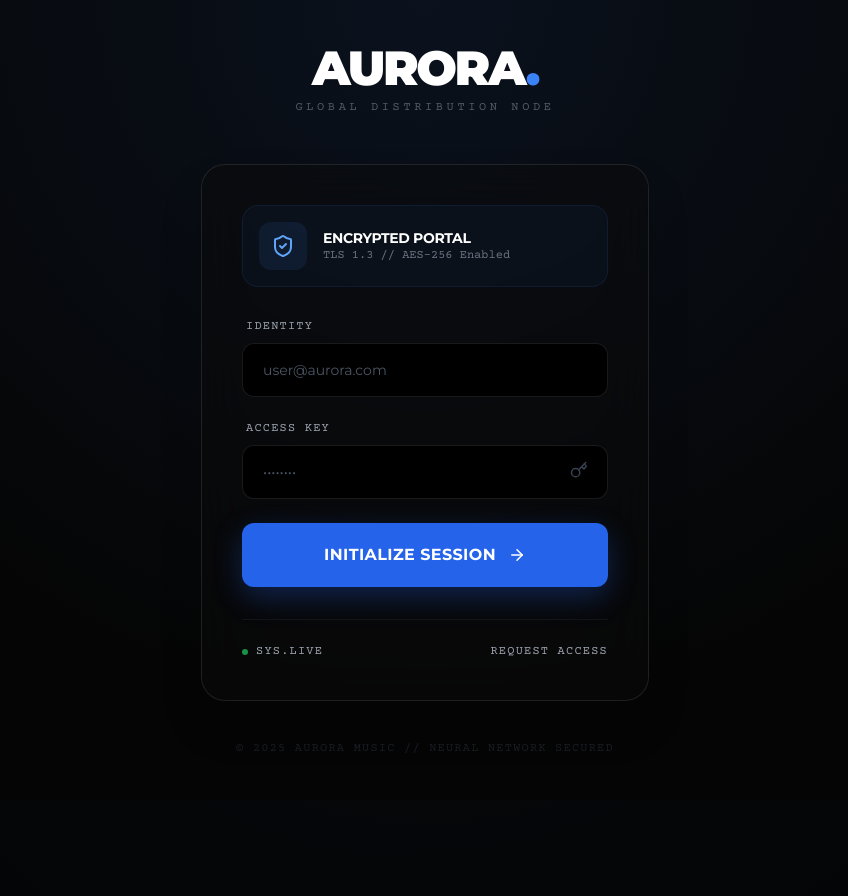
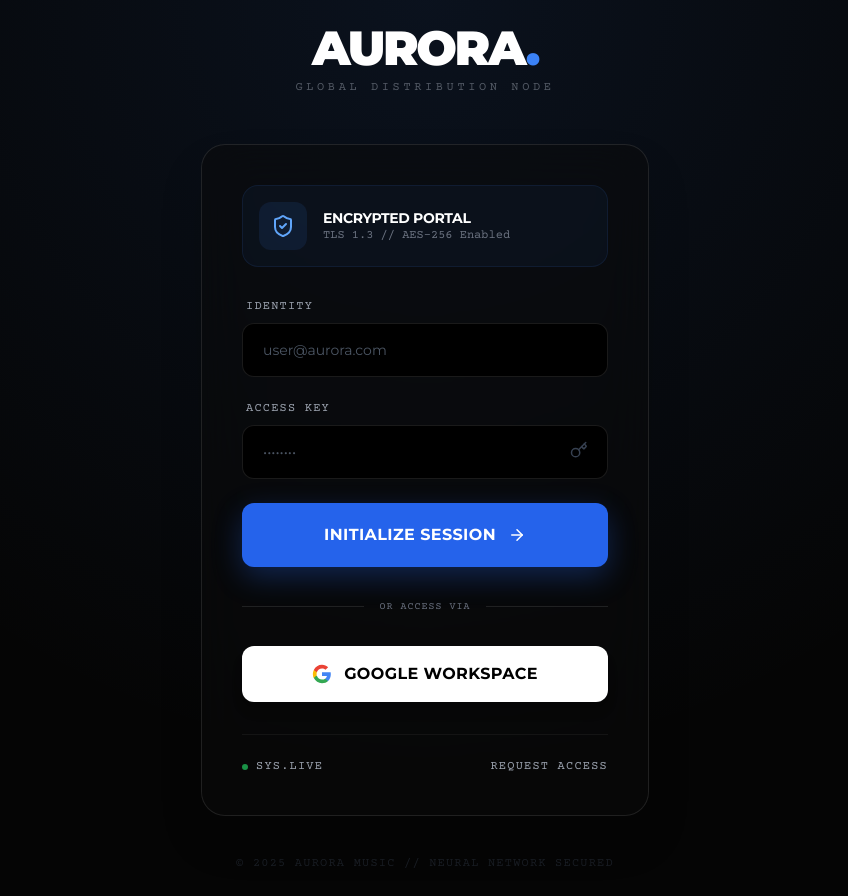
Before and after one commit to thanhcong2k7/auroradist, a React (Vite) app: page / in a window 1280 px wide. Shown: the whole page, without its empty margins (215-1063 px from the left). Before the commit the page ends 800 px from the top, so only its background shows below. Built offline with nearby package versions, Linux system fonts and the light colour scheme.

Commit message:
Login w/ Google

```diff
--- a/App.tsx
+++ b/App.tsx
@@ -1,4 +1,3 @@
-
 import React, { useState, useEffect } from 'react';
 import { HashRouter as Router, Routes, Route, Navigate } from 'react-router-dom';
 import Layout from './components/Layout';
@@ -13,12 +12,31 @@
 import Settings from './pages/Settings';
 import Support from './pages/Support';
 import Login from './pages/Login';
+import { createClient } from '@supabase/supabase-js';
+
+// Initialize Supabase
+const supabaseUrl = import.meta.env.VITE_SUPABASE_URL;
+const supabaseKey = import.meta.env.VITE_SUPABASE_ANON_KEY;
+
+if (!supabaseUrl || !supabaseKey) {
+  throw new Error("Missing Supabase Environment Variables");
+}
+const supabase = createClient(supabaseUrl, supabaseKey);
+
 
 const App: React.FC = () => {
   const [isAuthenticated, setIsAuthenticated] = useState(false);
 
   // Check for session (mock)
   useEffect(() => {
+    const checkSession = async () => {
+      const { data: { session } } = await supabase.auth.getSession(); // Cần access supabase client
+      if (session) {
+        setIsAuthenticated(true);
+        localStorage.setItem('aurora_session', 'active'); // Giữ logic cũ của bạn để tương thích
+      }
+    };
+    checkSession();
     const session = localStorage.getItem('aurora_session');
     if (session) {
       setIsAuthenticated(true);
--- a/pages/Login.tsx
+++ b/pages/Login.tsx
@@ -12,7 +12,18 @@
   const [password, setPassword] = useState('');
   const [loading, setLoading] = useState(false);
   const [error, setError] = useState('');
-
+  const handleGoogleLogin = async () => {
+    setLoading(true);
+    setError('');
+    try {
+      await api.auth.loginWithGoogle();
+      // Lưu ý: OAuth sẽ redirect trang web, nên onLogin() có thể sẽ không được gọi ngay tại đây
+      // mà sẽ được xử lý bởi useEffect trong App.tsx khi redirect quay lại.
+    } catch (err: any) {
+      setError('GOOGLE_AUTH_FAILED: ' + err.message);
+      setLoading(false);
+    }
+  };
   const handleSubmit = async (e: React.FormEvent) => {
     e.preventDefault();
     if (!email || !password) return setError('Identity required.');
@@ -99,18 +110,52 @@
                 <>Initialize Session <ArrowRight size={18} /></>
               )}
             </button>
+            <div className="relative flex py-2 items-center">
+              <div className="flex-grow border-t border-white/10"></div>
+              <span className="flex-shrink-0 mx-4 text-gray-500 text-[10px] font-mono uppercase tracking-widest">Or access via</span>
+              <div className="flex-grow border-t border-white/10"></div>
+            </div>
+
+            {/* [MỚI] Google Login Button */}
+            <button
+              type="button"
+              onClick={handleGoogleLogin}
+              disabled={loading}
+              className="w-full py-4 bg-white text-black hover:bg-gray-200 font-bold uppercase tracking-wide rounded-xl shadow-lg transition-all flex items-center justify-center gap-3 disabled:opacity-50 active:scale-[0.98]"
+            >
+              {/* SVG Google Icon */}
+              <svg className="w-5 h-5" viewBox="0 0 24 24">
+                <path
+                  d="M22.56 12.25c0-.78-.07-1.53-.2-2.25H12v4.26h5.92c-.26 1.37-1.04 2.53-2.21 3.31v2.77h3.57c2.08-1.92 3.28-4.74 3.28-8.09z"
+                  fill="#4285F4"
+                />
+                <path
+                  d="M12 23c2.97 0 5.46-.98 7.28-2.66l-3.57-2.77c-.98.66-2.23 1.06-3.71 1.06-2.86 0-5.29-1.93-6.16-4.53H2.18v2.84C3.99 20.53 7.7 23 12 23z"
+                  fill="#34A853"
+                />
+                <path
+                  d="M5.84 14.09c-.22-.66-.35-1.36-.35-2.09s.13-1.43.35-2.09V7.07H2.18C1.43 8.55 1 10.22 1 12s.43 3.45 1.18 4.93l2.85-2.84z"
+                  fill="#FBBC05"
+                />
+                <path
+                  d="M12 5.38c1.62 0 3.06.56 4.21 1.64l3.15-3.15C17.45 2.09 14.97 1 12 1 7.7 1 3.99 3.47 2.18 7.07l3.66 2.84c.87-2.6 3.3-4.53 6.16-4.53z"
+                  fill="#EA4335"
+                />
+              </svg>
+              Google Workspace
+            </button>
           </form>
 
           <div className="mt-8 flex justify-between items-center text-xs font-mono text-gray-400 uppercase tracking-widest border-t border-white/5 pt-6">
-             <span className="flex items-center gap-2"><div className="w-1.5 h-1.5 rounded-full bg-green-500 animate-pulse"></div> SYS.LIVE</span>
-             <a href="https://auroramusicvietnam.net/#contact" className="hover:text-blue-400 transition-colors">Request Access</a>
+            <span className="flex items-center gap-2"><div className="w-1.5 h-1.5 rounded-full bg-green-500 animate-pulse"></div> SYS.LIVE</span>
+            <a href="https://auroramusicvietnam.net/#contact" className="hover:text-blue-400 transition-colors">Request Access</a>
           </div>
         </div>
 
         <div className="mt-10 text-center">
-            <p className="text-xs text-gray-700 font-mono tracking-widest uppercase opacity-40">
-                © 2025 AURORA MUSIC // NEURAL NETWORK SECURED
-            </p>
+          <p className="text-xs text-gray-700 font-mono tracking-widest uppercase opacity-40">
+            © 2025 AURORA MUSIC // NEURAL NETWORK SECURED
+          </p>
         </div>
       </div>
 
--- a/services/api.ts
+++ b/services/api.ts
@@ -43,7 +43,24 @@
       const profile = await api.auth.getProfile();
       return { token: data.session.access_token, user: profile };
     },
+    loginWithGoogle: async () => {
+      // Lấy URL hiện tại để redirect về sau khi đăng nhập thành công
+      const redirectTo = `${window.location.origin}/`;
 
+      const { data, error } = await supabase.auth.signInWithOAuth({
+        provider: 'google',
+        options: {
+          redirectTo: redirectTo,
+          queryParams: {
+            access_type: 'offline',
+            prompt: 'consent',
+          },
+        },
+      });
+
+      if (error) throw error;
+      return data;
+    },
     getProfile: async () => {
       const userId = await getUserId();
 
```
